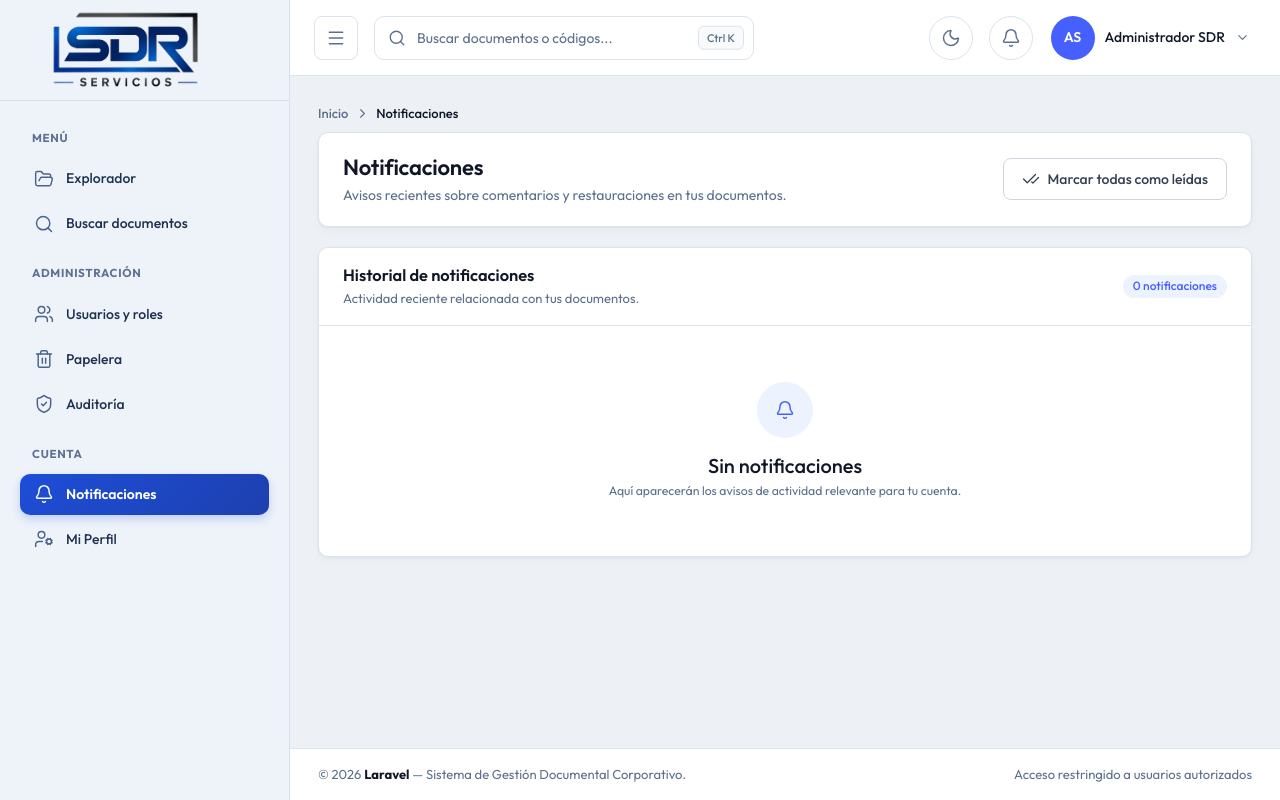
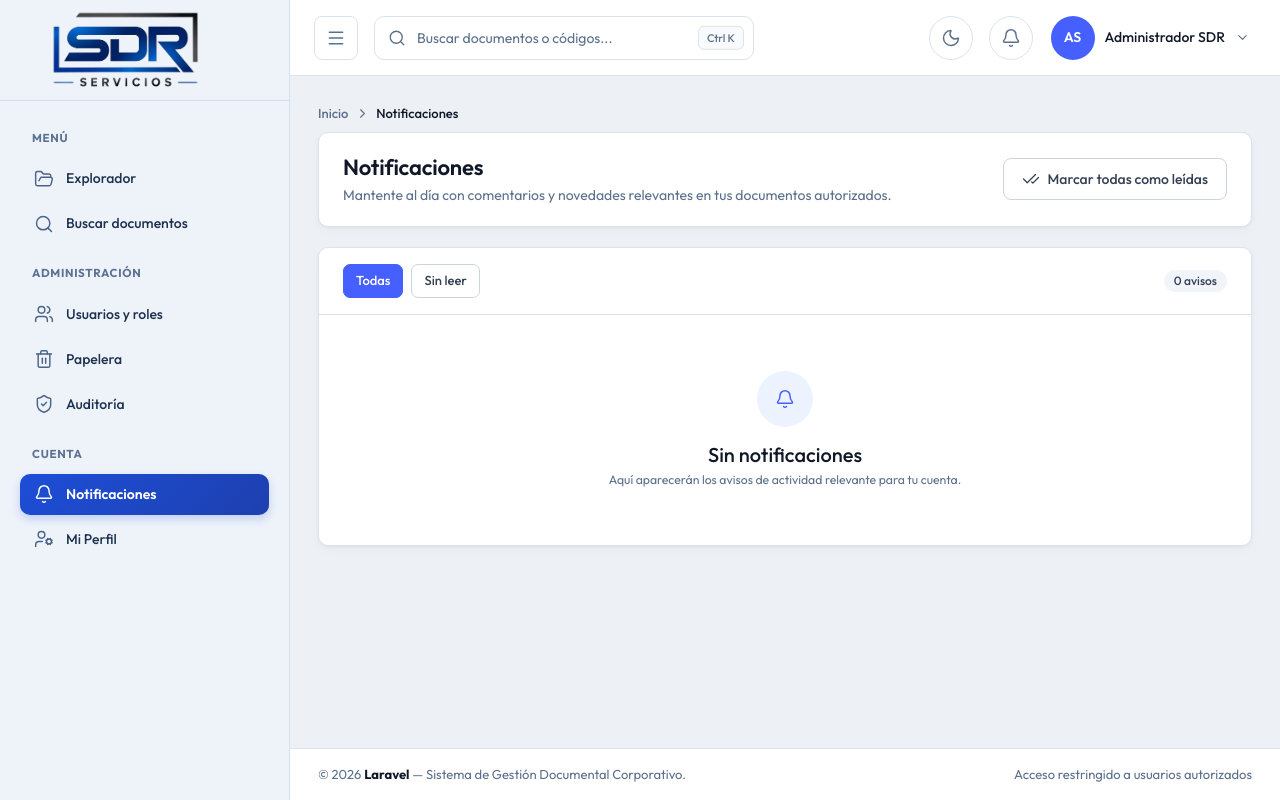
Before and after one commit to Nelsonv23/Sistema-documental-SDRv2, a Laravel app: page /notifications in a window 1280 px wide. Run offline with Laravel 12, Linux system fonts and the light colour scheme; a user stored in the database is signed in; data comes from the database, SQL or seed files in the repository; data that the repository does not hold is empty; some libraries are stand-ins or nearby versions.

Commit message:
Eliminar redundancia de textos y optimizar vista de notificaciones

```diff
--- a/app/Http/Controllers/NotificationController.php
+++ b/app/Http/Controllers/NotificationController.php
@@ -47,8 +47,21 @@ class NotificationController extends Controller
 
     public function index(Request $request): View
     {
+        $userId = (int) $request->user()->id;
+        $filter = $request->string('filter')->toString() === 'unread' ? 'unread' : 'all';
+
+        $unreadCount = Notification::query()
+            ->where('user_id', $userId)
+            ->whereNull('read_at')
+            ->count();
+
+        $totalCount = Notification::query()
+            ->where('user_id', $userId)
+            ->count();
+
         $notifications = Notification::query()
-            ->where('user_id', $request->user()->id)
+            ->where('user_id', $userId)
+            ->when($filter === 'unread', static fn ($query) => $query->whereNull('read_at'))
             ->orderByDesc('created_at')
             ->orderByDesc('id')
             ->paginate(20)
@@ -56,6 +69,9 @@ class NotificationController extends Controller
 
         return view('notifications.index', [
             'notifications' => $notifications,
+            'filter' => $filter,
+            'unreadCount' => $unreadCount,
+            'totalCount' => $totalCount,
         ]);
     }
 
--- a/resources/views/notifications/index.blade.php
+++ b/resources/views/notifications/index.blade.php
@@ -9,7 +9,7 @@
 @endsection
 
 @section('page-title', 'Notificaciones')
-@section('page-subtitle', 'Avisos recientes sobre comentarios y restauraciones en tus documentos.')
+@section('page-subtitle', 'Mantente al día con comentarios y novedades relevantes en tus documentos autorizados.')
 
 @section('page-actions')
     <form method="POST" action="{{ route('notifications.mark-read') }}">
@@ -23,12 +23,28 @@
 
 @section('content')
     <div class="ta-card">
-        <div class="ta-card-header d-flex justify-content-between align-items-center">
-            <div>
-                <h2 class="ta-card-title">Historial de notificaciones</h2>
-                <p class="ta-card-subtitle">Actividad reciente relacionada con tus documentos.</p>
+        <div class="ta-card-header d-flex flex-wrap justify-content-between align-items-center gap-2 py-3">
+            <div class="d-inline-flex align-items-center gap-2" role="group" aria-label="Filtrar notificaciones">
+                <a href="{{ route('notifications.index') }}"
+                   class="btn btn-sm {{ $filter === 'all' ? 'btn-primary' : 'btn-outline-secondary' }}">
+                    Todas
+                </a>
+                <a href="{{ route('notifications.index', ['filter' => 'unread']) }}"
+                   class="btn btn-sm {{ $filter === 'unread' ? 'btn-primary' : 'btn-outline-secondary' }}">
+                    Sin leer
+                </a>
             </div>
-            <span class="ta-badge ta-badge-brand">{{ $notifications->total() }} {{ $notifications->total() === 1 ? 'notificación' : 'notificaciones' }}</span>
+
+            <div class="d-inline-flex align-items-center gap-2">
+                <span class="ta-badge ta-badge-neutral">
+                    {{ $totalCount }} {{ $totalCount === 1 ? 'aviso' : 'avisos' }}
+                </span>
+                @if ($unreadCount > 0)
+                    <span class="ta-badge ta-badge-danger">
+                        {{ $unreadCount }} sin leer
+                    </span>
+                @endif
+            </div>
         </div>
 
         @if ($notifications->isEmpty())
@@ -36,18 +52,22 @@
                 <div class="ta-empty-state__icon">
                     <i data-lucide="bell" class="ta-icon"></i>
                 </div>
-                <h5 class="mb-1">Sin notificaciones</h5>
-                <p class="small mb-0" style="color: var(--ta-text-muted);">Aquí aparecerán los avisos de actividad relevante para tu cuenta.</p>
+                <h5 class="mb-1">
+                    {{ $filter === 'unread' ? 'Sin notificaciones pendientes' : 'Sin notificaciones' }}
+                </h5>
+                <p class="small mb-0" style="color: var(--ta-text-muted);">
+                    {{ $filter === 'unread' ? 'Ya revisaste todos los avisos recientes.' : 'Aquí aparecerán los avisos de actividad relevante para tu cuenta.' }}
+                </p>
             </div>
         @else
-            <div class="divide-y">
+            <div>
                 @foreach ($notifications as $notification)
-                    <div class="p-4" style="border-bottom: 1px solid var(--ta-border-light); {{ $notification->read_at === null ? 'background-color: var(--ta-bg-subtle);' : '' }}">
+                    <div class="p-4" style="border-bottom: 1px solid var(--sdr-border-color); {{ $notification->read_at === null ? 'background-color: var(--sdr-surface-subtle);' : '' }}">
                         <div class="d-flex flex-wrap justify-content-between align-items-start gap-2">
-                            <div>
+                            <div style="min-width: 0; flex: 1;">
                                 <div class="d-flex align-items-center gap-2">
                                     @if ($notification->read_at === null)
-                                        <span class="ta-badge ta-badge-info">Nueva</span>
+                                        <span class="sdr-notif-unread-dot" aria-hidden="true"></span>
                                     @endif
                                     <span class="fw-semibold" style="color: var(--ta-text-primary);">{{ $notification->title }}</span>
                                 </div>
@@ -59,7 +79,7 @@
                                 </div>
                             </div>
 
-                            <div class="d-flex gap-2">
+                            <div class="d-flex gap-2 flex-shrink-0">
                                 @if (! empty($notification->data['url']))
                                     <a href="{{ route('notifications.open', $notification) }}" class="btn btn-sm btn-outline-primary">
                                         Abrir
```
Also changed, not shown: tests/Feature/AuditTrashCommentsNotificationsTest.php (+8 -0 lines).
